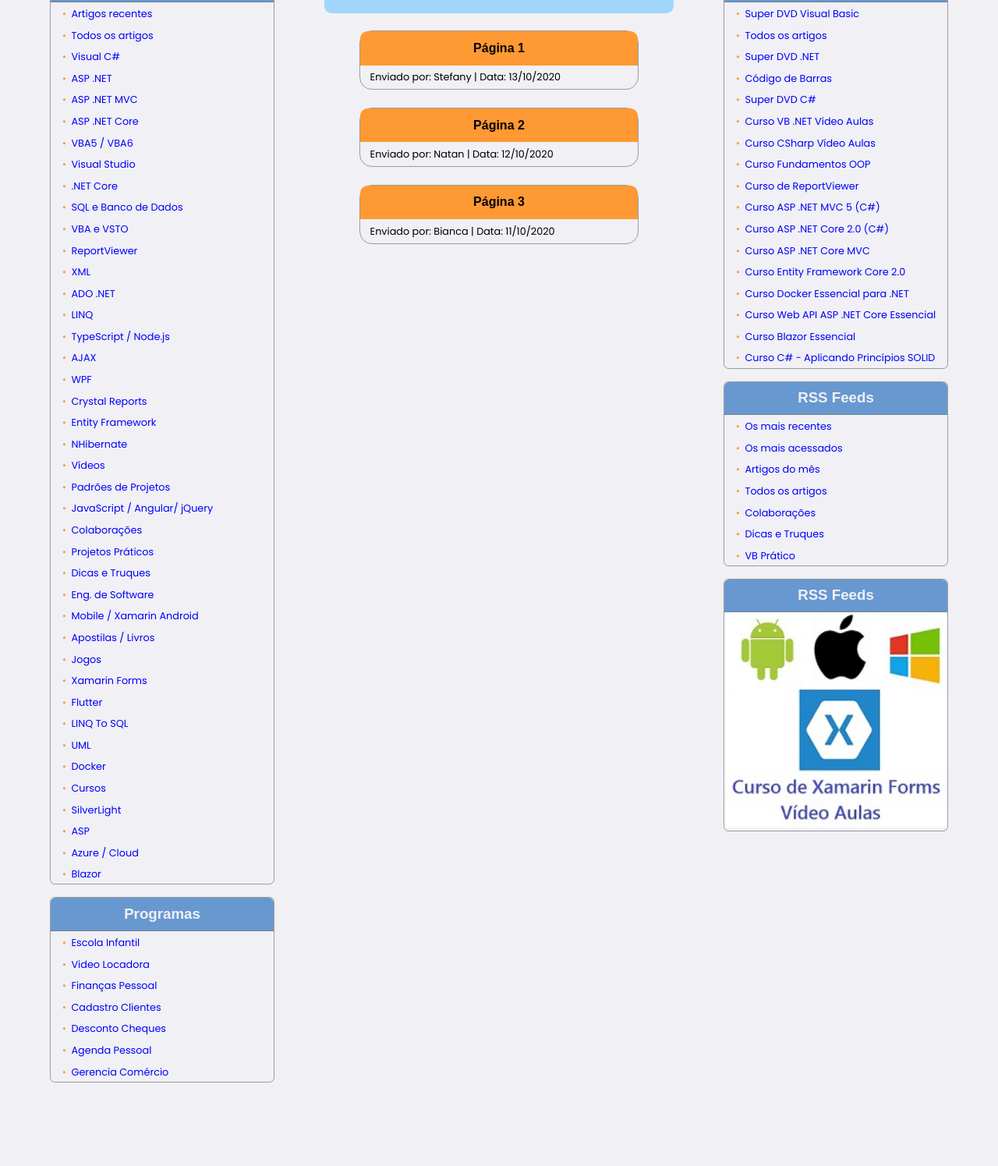
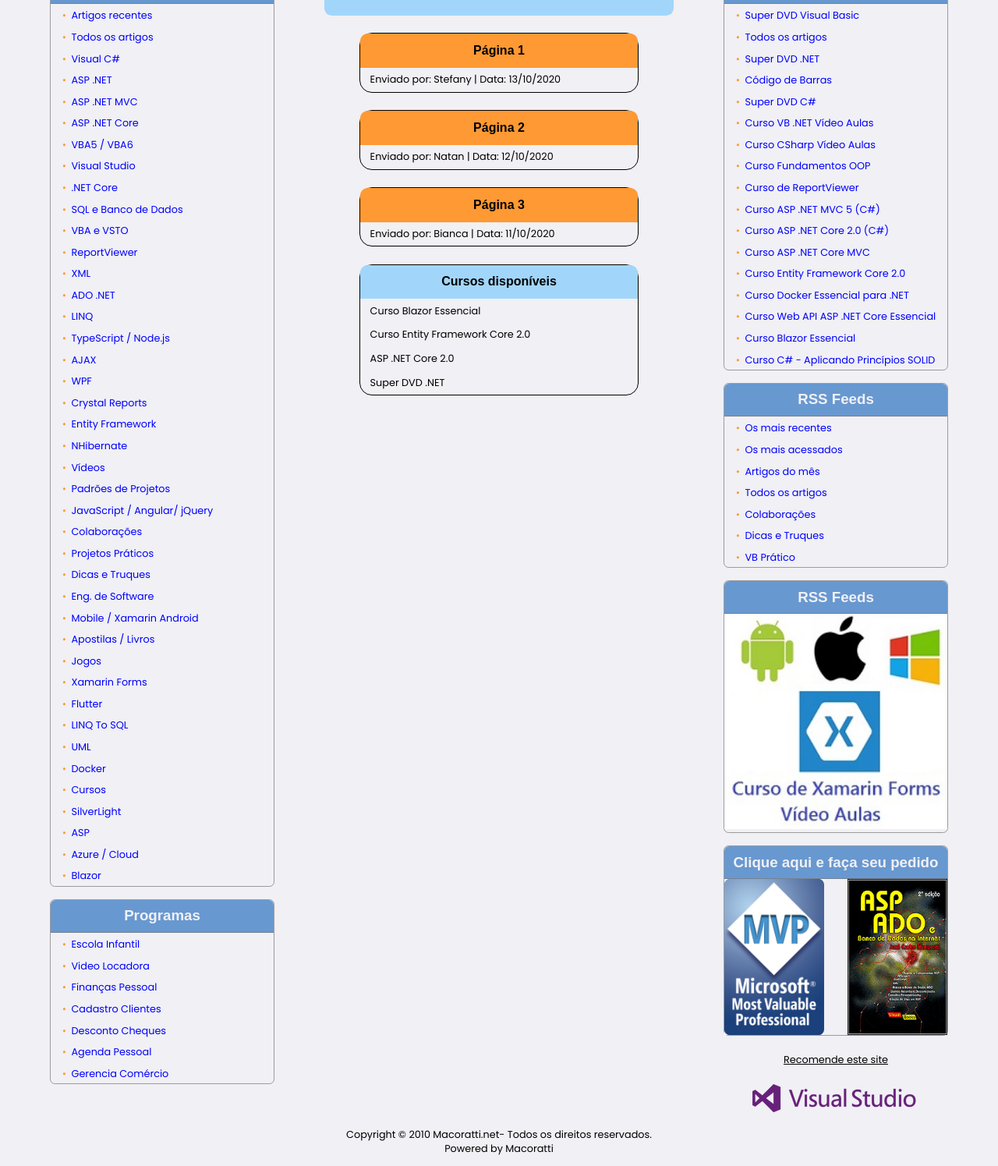
Before and after one commit to leonarita/ProjetoDW1A3, a plain HTML site: page index.html in a window 1280 px wide. Shown: the part 243-1738 px from the top of the page at 78% size. Before the commit the page ends 1660 px from the top, so only its background shows below. Drawn offline with Linux system fonts and the light colour scheme.

Commit message:
Criando footer e melhorando responsividade

```diff
--- a/index.html
+++ b/index.html
@@ -51,7 +51,7 @@
 
                 <nav>
 
-                    <div class="menu-category">
+                    <div class="menu">
                         <div class="menu-title">
                             <h3>Categorias</h3>
                         </div>
@@ -101,7 +101,7 @@
                         </ul>
                     </div>
 
-                    <div class="menu-category">
+                    <div class="menu">
                         <div class="menu-title">
                             <h3>Programas</h3>
                         </div>
@@ -163,11 +163,28 @@
                         </div>
                     </a>
 
+                    <a href="">
+                        <div class="article">
+
+                            <div class="title-article" style="background-color: var(--primary-color);">
+                                <h4>Cursos disponíveis</h4>
+                            </div>
+
+                            <div class="info-article">
+                                <p>Curso Blazor Essencial</p>
+                                <p>Curso Entity Framework Core 2.0</p>
+                                <p>ASP .NET Core 2.0</p>
+                                <p>Super DVD .NET</p>
+                            </div>
+
+                        </div>
+                    </a>
+
                 </main>
 
                 <aside>
 
-                    <div class="menu-category">
+                    <div class="menu">
 
                         <div class="menu-title">
                             <h3>Destaques</h3>
@@ -194,7 +211,7 @@
                         </ul>
                     </div>
 
-                    <div class="menu-category">
+                    <div class="menu">
                         <div class="menu-title">
                             <h3>RSS Feeds</h3>
                         </div>
@@ -210,7 +227,7 @@
                         </ul>
                     </div>
 
-                    <div class="menu-category">
+                    <div class="menu">
                         <div class="menu-title">
                             <h3>RSS Feeds</h3>
                         </div>
@@ -218,11 +235,41 @@
                         <img src="./assets/ad-course.jpg" alt="Curso de Xamarin" style="width: 100%;">
                     </div>
 
+                    <div class="menu">
+                        <div class="menu-title">
+                            <h3>Clique aqui e faça seu pedido</h3>
+                        </div>
+
+                        <div class="images-sale">
+                            <img src="./assets/book-01.png" alt="Livro MVP">
+                            <img src="./assets/book-02.gif" alt="Livro ASP ADO">
+                        </div>
+
+                    </div>
+
+                    <a href="">
+                        <p class="message">Recomende este site</p>
+                    </a>
+
+                    <div class="download">
+                        <a href="https://visualstudio.microsoft.com/pt-br/downloads/">
+                            <img src="./assets/visual-studio.jpg" alt="Baixar Visual Studio" target="_blank">
+                        </a>
+                    </div>
+
                 </aside>
 
             </div>
 
             <footer>
+
+                <div class="foot">
+                    <div class="copyright">
+                        <p>Copyright ©  2010 Macoratti.net</p>
+                        <p>- Todos os direitos reservados.</p>
+                    </div>
+                    <p>Powered by Macoratti</p>
+                </div>
 
             </footer>
 
--- a/styles/global.css
+++ b/styles/global.css
@@ -7,6 +7,8 @@
     --secondary-color: #FF9933;
     --menu-color: #6898D0;
     --table-color: #E8F1FF;
+    --table-border-color: rgba(121, 119, 119, 0.699);
+    --hover-color: rgb(223, 221, 221);
 }
 
 * {
--- a/styles/home.css
+++ b/styles/home.css
@@ -31,9 +31,20 @@
 }
 
 #index-page header .guide .location ul li {
-    margin-right: 1rem;
     text-decoration: underline;
     cursor: pointer;
+    transition: 2s;
+
+    border-radius: 0.6rem;
+    padding: 0.4rem;
+}
+
+#index-page header .guide .location ul li + li {
+    margin-left: 1rem;
+}
+
+#index-page header .guide .location ul li:hover {
+    background-color: var(--hover-color);
 }
 
 #index-page header .guide input {
@@ -63,7 +74,7 @@
 
 #index-page #content main .article {
     margin-top: 1.4rem;
-    border: 0.01rem solid rgba(121, 119, 119, 0.699);
+    border: 0.01rem solid ;
     width: 80%;
     border-radius: 1rem;
 }
@@ -90,6 +101,12 @@
     padding-left: 0.8rem;
 }
 
+#index-page #content main .article .info-article p:hover {
+    background-color: var(--hover-color);
+    border-bottom-left-radius: 0.6rem;
+    border-bottom-right-radius: 0.6rem;
+}
+
 #index-page #content main a {
     display: flex;
     flex-direction: column;
@@ -97,50 +114,93 @@
     align-items: center;
 }
 
-#index-page #content .menu-category {
-    border: 0.1rem solid rgba(121, 119, 119, 0.699);
+#index-page #content .menu {
+    border: 0.1rem solid var(--table-border-color);
 
     border-radius: 0.4rem;
     width: 18rem;
     margin: 1rem 0;
 }
 
-#index-page #content .menu-category .menu-title {
+#index-page #content .menu .menu-title {
     padding: 0.6rem;
     background-color: var(--menu-color);
 
-    border-bottom: 0.1rem solid rgba(121, 119, 119, 0.699);;
+    border-bottom: 0.1rem solid var(--table-border-color);
     border-top-left-radius: 0.4rem;
     border-top-right-radius: 0.4rem;
 }
 
-#index-page #content .menu-category h3 {
+#index-page #content .menu h3 {
     color: #f0f0f5;
     background-clip: content-box;
     display: flex;
     justify-content: center;
 }
 
-#index-page #content .menu-category ul {
+#index-page #content .menu ul {
     list-style: none;
 }
 
-#index-page #content .menu-category ul li {
+#index-page #content .menu ul li {
     color: var(--primary-color-dark);
     padding: 0.4rem 0.5rem 0.2rem 0.8rem;
     cursor: pointer;
     transition: 0.2s;
 }
 
-#index-page #content .menu-category ul li:before {
+#index-page #content .menu ul li:before {
     content: '\2022';
     margin: 0 2px;
     color: var(--secondary-color);
     margin-right: 0.4rem;
 }
 
-#index-page #content .menu-category ul li:hover {
-    background-color: rgb(223, 221, 221);
+#index-page #content .menu ul li:hover {
+    background-color: var(--hover-color);
+}
+
+#index-page #content .menu .images-sale {
+    display: flex;
+    justify-content: space-between;
+}
+
+#index-page #content .menu .images-sale img {
+    width: 8rem;
+}
+
+#index-page #content .message {
+    display: flex;
+    justify-content: center;
+    text-decoration: underline;
+    cursor: pointer;
+    transition: 2s;
+
+    border-radius: 0.6rem;
+    padding: 0.4rem;
+    margin-bottom: 1rem;
+}
+
+#index-page #content .message:hover {
+    background-color: var(--hover-color);
+}
+
+#index-page #content .download {
+    display: flex;
+    justify-content: center;
+}
+
+#index-page .foot {
+    margin-top: 1rem;
+    display: flex;
+    flex-direction: column;
+    justify-content: center;
+    align-content: center;
+    align-items: center;
+}
+
+#index-page .foot .copyright {
+    display: flex;
 }
 
 @media (max-width: 1200px) {
@@ -168,8 +228,25 @@
         display: block;
     }
 
-    #index-page #content .menu-category {
+    #index-page #content .menu {
         width: 100%;
+    }
+
+    #index-page #content main {
+        margin: 2rem 0;
+    }
+
+    #index-page #content main h3 {
+
+        padding: 0.4rem;
+    }
+
+    #index-page .foot p {
+        font-size: 0.6rem;
+    }
+
+    #index-page .foot .copyright {
+        flex-direction: column;
     }
 }
 
```
Also changed, not shown: assets/book-01.png (added), assets/book-02.gif (added), assets/visual-studio.jpg (added).
